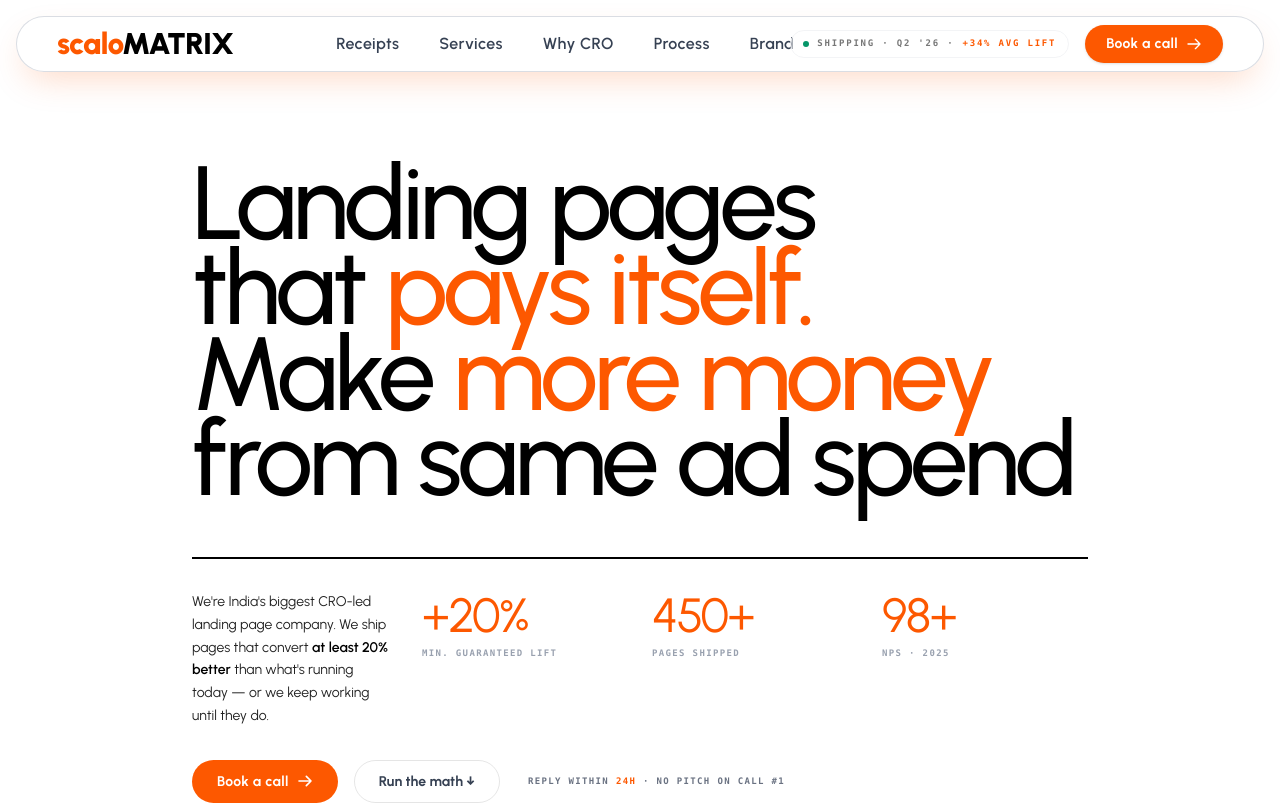
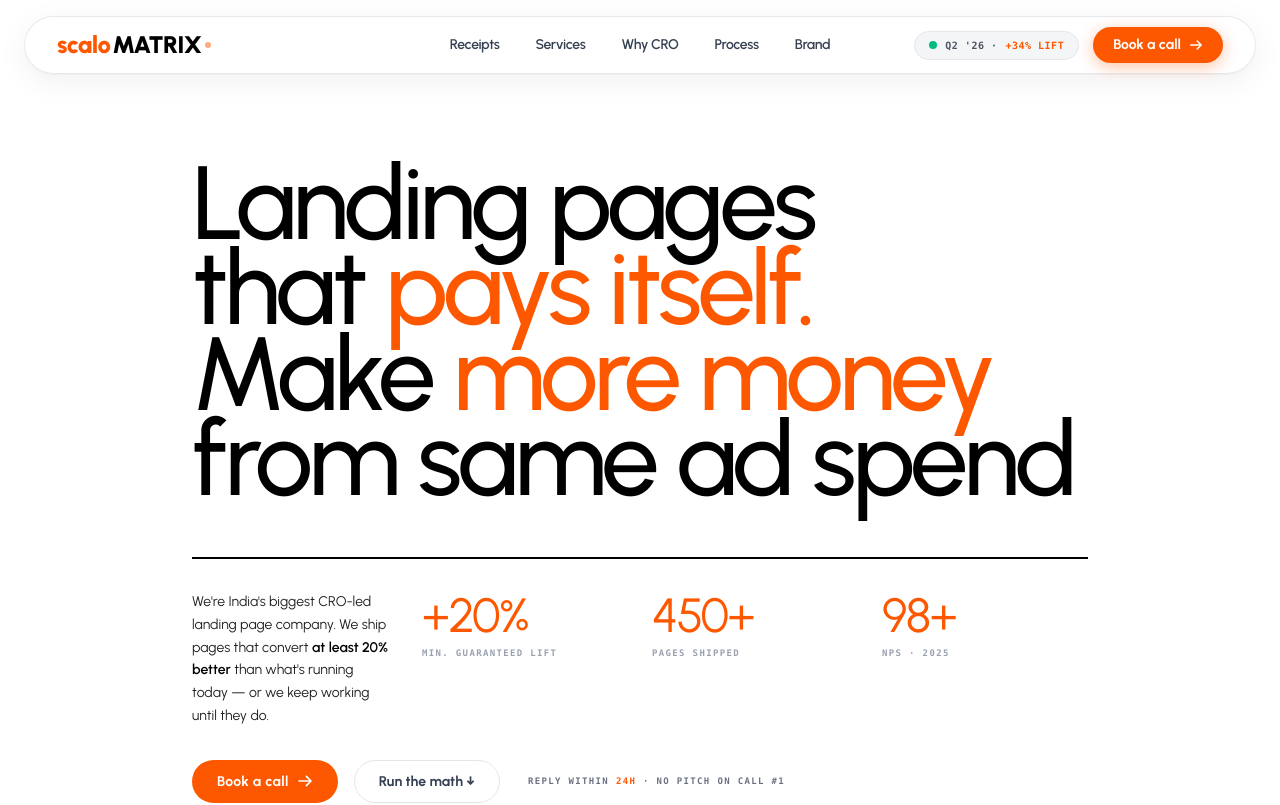
Before and after one commit to Vivekkrguptajio/scaloMatrix, a React (Vite) app in the folder commerce/: page / in a window 1280 px wide. Shown: the top 805 px of the page. Built offline with nearby package versions, Linux system fonts and the light colour scheme.

Commit message:
style: redesign Navbar into ultra-premium floating glass pill bar with centered links and glowing CTA button

```diff
--- a/commerce/src/components/Navbar.jsx
+++ b/commerce/src/components/Navbar.jsx
@@ -26,54 +26,58 @@ export default function Navbar() {
   ]
 
   return (
-    <header className="fixed left-0 right-0 z-50 flex justify-center transition-[opacity,transform] duration-700 ease-in-out top-4 px-4">
+    <header className="fixed left-0 right-0 z-50 flex justify-center transition-all duration-500 top-4 px-4 md:px-6">
       <nav
         id="navbar"
-        className="relative w-full flex flex-col transition-all duration-300 backdrop-blur-3xl backdrop-saturate-200 max-w-[1440px] border rounded-[32px] bg-white/50 border-gray-300/80 shadow-[0_14px_35px_-10px_rgba(253,88,0,0.25),inset_0_1px_2px_rgba(255,255,255,0.9)]"
+        className="relative w-full flex flex-col transition-all duration-300 backdrop-blur-2xl max-w-[1240px] rounded-full bg-white/80 border border-gray-200/90 shadow-[0_8px_32px_rgba(0,0,0,0.06),0_1px_2px_rgba(0,0,0,0.04)]"
       >
-        <div className="w-full flex items-center justify-between py-2 px-6 lg:px-10">
+        <div className="w-full flex items-center justify-between py-2.5 px-6 lg:px-8">
+
           {/* Logo */}
           <motion.a
             href="#"
             onMouseMove={handleMouseMove}
             onMouseLeave={handleMouseLeave}
             style={{ x: logoX, y: logoY }}
-            className="group flex items-center gap-3 font-semibold tracking-tight select-none whitespace-nowrap z-10"
+            className="group flex items-center gap-1 font-semibold tracking-tight select-none whitespace-nowrap z-10"
           >
-            <span className="text-2xl md:text-3xl font-sans font-black transition-colors duration-300 tracking-tight" style={{ fontFamily: "'Urbanist', 'Outfit', ui-sans-serif, system-ui, sans-serif" }}>
+            <span className="text-xl md:text-2xl font-sans font-black tracking-tight flex items-center gap-0.5" style={{ fontFamily: "'Urbanist', sans-serif" }}>
               <span className="text-[#FD5800]">scalo</span>
               <span className="text-black">MATRIX</span>
+              <span className="w-1.5 h-1.5 rounded-full bg-[#FD5800] inline-block ml-0.5 animate-pulse" />
             </span>
           </motion.a>
 
-          {/* Desktop Nav Links */}
-          <div className="hidden lg:flex absolute left-[44%] -translate-x-1/2 items-center gap-2 h-full">
+          {/* Desktop Nav Links (Centered) */}
+          <div className="hidden lg:flex absolute left-1/2 -translate-x-1/2 items-center gap-1">
             {navLinks.map((link) => (
-              <div key={link.label} className="relative h-full flex items-center">
-                <a
-                  href={link.href}
-                  className="flex items-center gap-1.5 text-[15px] lg:text-[16px] font-semibold font-sans tracking-wide transition-colors duration-300 ease-out relative px-4 py-2 rounded-full text-gray-700 hover:bg-[#FD5800]/10 hover:text-[#FD5800]"
-                >
-                  {link.label}
-                </a>
-              </div>
+              <a
+                key={link.label}
+                href={link.href}
+                className="text-xs md:text-[13px] lg:text-sm font-semibold font-sans tracking-tight transition-all duration-200 px-4 py-1.5 rounded-full text-gray-700 hover:text-[#FD5800] hover:bg-orange-50/80"
+              >
+                {link.label}
+              </a>
             ))}
           </div>
 
           {/* Right Side */}
-          <div className="flex items-center gap-4 z-10">
-            <div className="hidden xl:flex items-center gap-2 font-mono text-[9px] font-bold text-[#777] tracking-[0.2em] uppercase bg-white/50 px-3 py-1.5 rounded-full border border-gray-100">
-              <span className="w-1.5 h-1.5 rounded-full bg-[#059669]" />
-              SHIPPING · Q2 '26 · <span className="text-[#FD5800]">+34% AVG LIFT</span>
+          <div className="flex items-center gap-3.5 z-10">
+
+            {/* Status Badge */}
+            <div className="hidden xl:flex items-center gap-2 font-mono text-[10px] font-bold text-gray-600 tracking-wider uppercase bg-gray-100/90 px-3.5 py-1.5 rounded-full border border-gray-200">
+              <span className="w-2 h-2 rounded-full bg-emerald-500 animate-pulse" />
+              Q2 '26 · <span className="text-[#FD5800]">+34% LIFT</span>
             </div>
 
+            {/* CTA Button */}
             <a
               href="#contact"
-              className="hidden lg:flex items-center gap-2 text-sm font-bold px-5 py-2 rounded-full bg-[#FD5800] text-white border border-transparent hover:bg-white hover:text-black hover:border-black transition-colors tracking-wide shadow-sm"
+              className="hidden lg:flex items-center gap-2 text-xs md:text-sm font-bold px-5 py-2 rounded-full bg-[#FD5800] text-white hover:bg-black transition-all duration-300 shadow-[0_4px_16px_rgba(253,88,0,0.35)] hover:shadow-none transform hover:-translate-y-0.5"
             >
               Book a call
-              <svg className="w-4 h-4 transition-transform duration-300 group-hover:translate-x-1" fill="none" viewBox="0 0 24 24" stroke="currentColor">
-                <path strokeLinecap="round" strokeLinejoin="round" strokeWidth={2} d="M14 5l7 7m0 0l-7 7m7-7H3" />
+              <svg className="w-3.5 h-3.5 transition-transform duration-300 group-hover:translate-x-1" fill="none" viewBox="0 0 24 24" stroke="currentColor" strokeWidth={2.5}>
+                <path strokeLinecap="round" strokeLinejoin="round" d="M14 5l7 7m0 0l-7 7m7-7H3" />
               </svg>
             </a>
 
@@ -91,13 +95,13 @@ export default function Navbar() {
 
         {/* Mobile Menu */}
         <div className={`lg:hidden overflow-hidden transition-all duration-300 ${menuOpen ? 'max-h-[75vh] opacity-100' : 'max-h-0 opacity-0'}`}>
-          <div className="px-6 py-4 flex flex-col gap-2">
+          <div className="px-6 py-4 flex flex-col gap-2 border-t border-gray-100">
             {navLinks.map((link) => (
               <a
                 key={link.label}
                 href={link.href}
                 onClick={() => setMenuOpen(false)}
-                className="flex items-center justify-between text-sm font-bold px-4 py-3 rounded-xl text-[#FD5800]/80 hover:text-[#FD5800] hover:bg-orange-50/50 transition-all"
+                className="flex items-center justify-between text-sm font-bold px-4 py-3 rounded-xl text-gray-800 hover:text-[#FD5800] hover:bg-orange-50/50 transition-all"
               >
                 {link.label}
               </a>
@@ -105,12 +109,9 @@ export default function Navbar() {
             <a
               href="#contact"
               onClick={() => setMenuOpen(false)}
-              className="flex items-center justify-center gap-2 text-sm font-bold rounded-full px-4 py-3 mt-2 bg-[#FD5800] text-white border border-transparent hover:bg-white hover:text-black hover:border-black transition-colors tracking-wide"
+              className="flex items-center justify-center gap-2 text-sm font-bold rounded-full px-4 py-3 mt-2 bg-[#FD5800] text-white hover:bg-black transition-colors tracking-wide shadow-md"
             >
-              Book a call
-              <svg className="w-4 h-4" fill="none" viewBox="0 0 24 24" stroke="currentColor">
-                <path strokeLinecap="round" strokeLinejoin="round" strokeWidth={2} d="M14 5l7 7m0 0l-7 7m7-7H3" />
-              </svg>
+              Book a call →
             </a>
           </div>
         </div>
```
